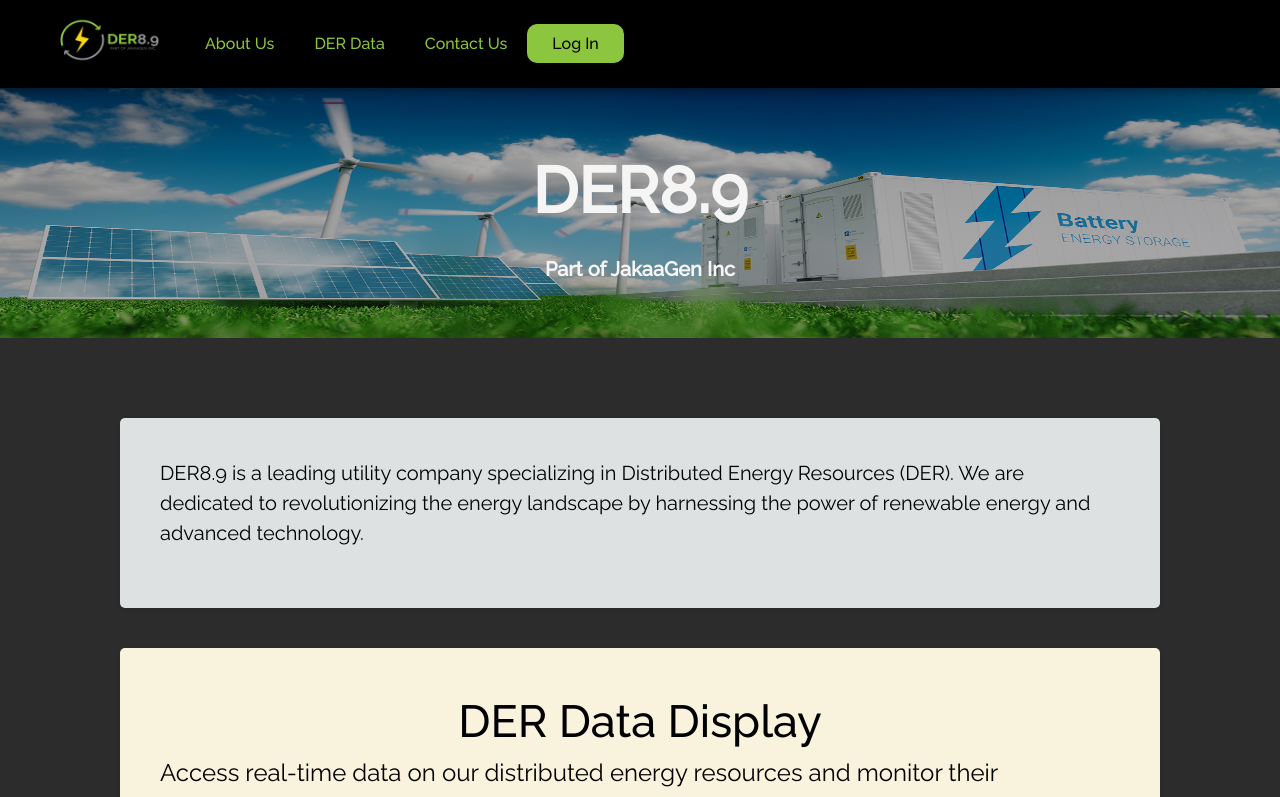
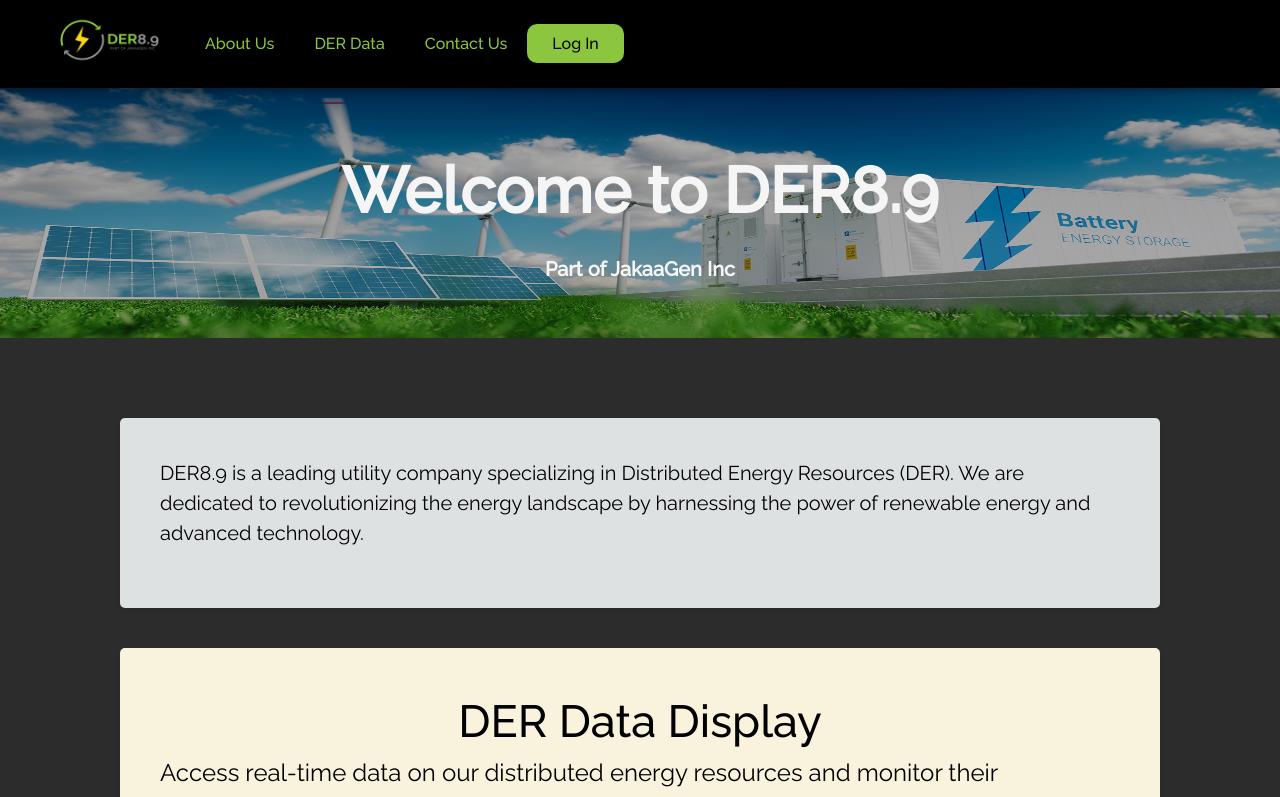
Before and after one commit to landoncrabtree/cyberforce2023, a React (Create React App) app in the folder frontend/: page / in a window 1280 px wide. Shown: the top 797 px of the page. Built offline with nearby package versions, Linux system fonts and the light colour scheme.

Commit message:
title fix

```diff
--- a/frontend/src/pages/Home.js
+++ b/frontend/src/pages/Home.js
@@ -58,7 +58,7 @@
       {/* Header */}
       <div className='about-container'>
         <div className='home-header'>
-          <h1>DER8.9</h1>
+          <h1>Welcome to DER8.9</h1>
           <p>Part of JakaaGen Inc</p>
         </div>
       </div>
```
